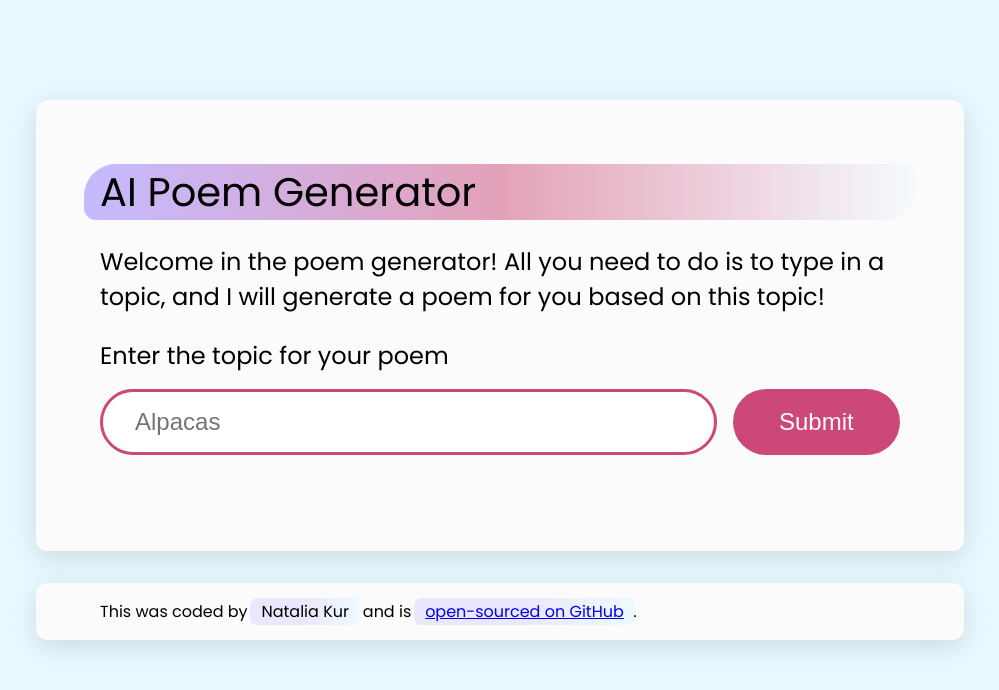
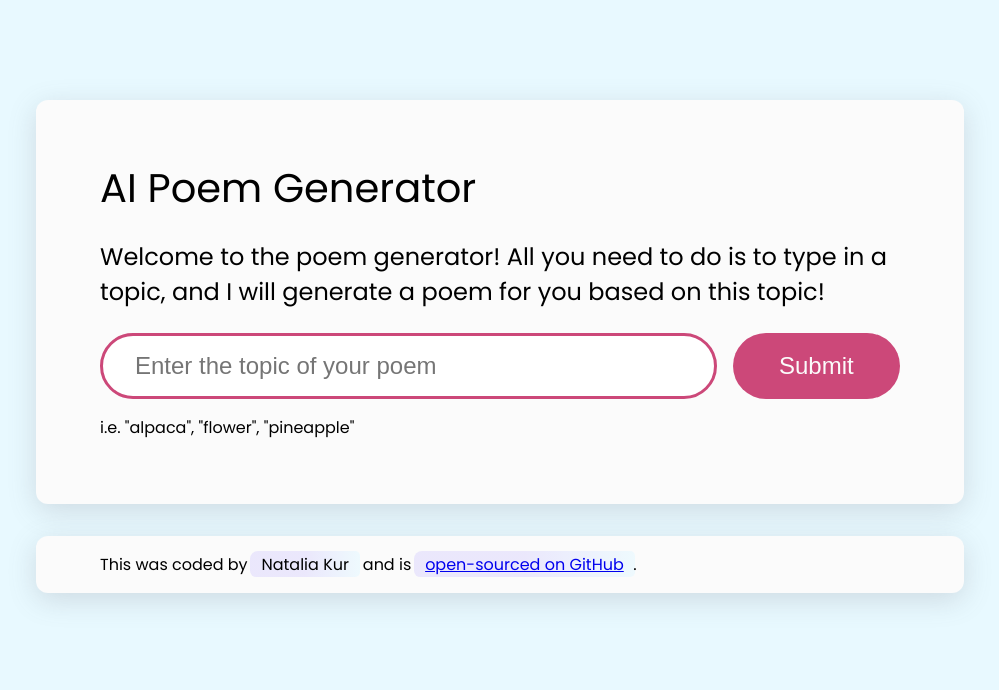
Before and after one commit to Katalia91/poem-generator, a website: page index.html in a window 1280 px wide. Shown: the whole page, without its empty margins (140-1139 px from the left). Drawn offline with nearby package versions, Linux system fonts and the light colour scheme; a web font is replaced by a local one.

Commit message:
Improve UI

```diff
--- a/index.html
+++ b/index.html
@@ -8,19 +8,21 @@
   </head>
   <body>
     <div class="container">
-      <header><h1 class="highlight">AI Poem Generator</h1></header>
+      <header><h1>AI Poem Generator</h1></header>
       <p>
-        Welcome in the poem generator! All you need to do is to type in a topic,
+        Welcome to the poem generator! All you need to do is to type in a topic,
         and I will generate a poem for you based on this topic!
       </p>
       <main>
         <form id="poem-generator-form" action="">
-          <label for="prompt">Enter the topic for your poem</label>
+          <label for="prompt"></label>
           <div class="input-wrapper">
-          <input id="prompt" type="text" placeholder="Alpacas" required />
+          <input id="prompt" type="text" placeholder="Enter the topic of your poem" required />
           <input class="btn" type="submit" value="Submit" />
         </div>
-        </form></div>
+        </form>
+        <div>i.e. "alpaca", "flower", "pineapple"</div>
+    </div>
         <div class="container poem-content hidden" id="poem-content">
         </div>
         <footer class="container">
--- a/src/scss/_form.scss
+++ b/src/scss/_form.scss
@@ -8,7 +8,7 @@ form {
       font-size: var(--font-size-h3);
     }
   }
-  margin-bottom: 32px;
+  margin-bottom: 1rem;
 
   .input-wrapper {
     display: flex;
```
Also changed, not shown: src/css/styles.css.
